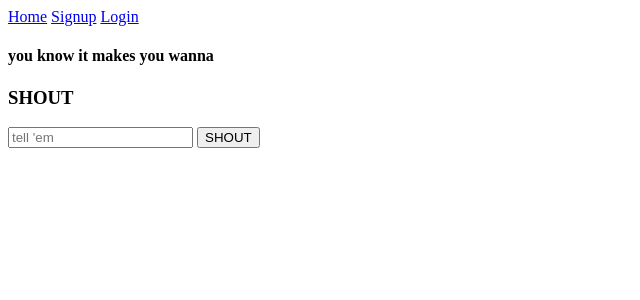
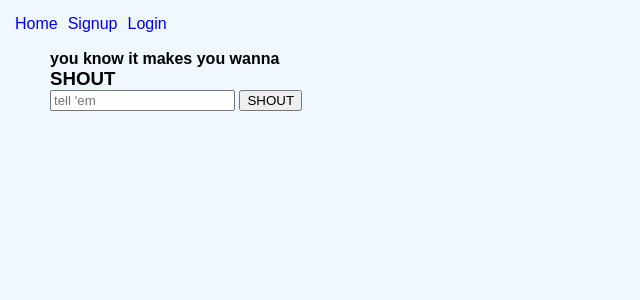
Before and after one commit to aprilkrg/senddit, a Django app: page /accounts/shout/ in a window 1280 px wide. Shown: the top 300 px of the page, without its empty margins (0-640 px from the left). Run offline with Django 3.2, Linux system fonts and the light colour scheme.

Commit message:
create static dir and add styles/main.css

```diff
--- /dev/null
+++ b/main_app/static/styles/main.css
@@ -0,0 +1,24 @@
+* {
+    box-sizing: border-box;
+    margin: 0;
+}
+body {
+    background-color: aliceblue;
+    font-family: Arial, Helvetica, sans-serif;
+    display: flex;
+}
+a {
+    text-decoration: none;
+    margin: 5px;
+}
+.block {
+    margin: 50px;
+    position: relative;
+}
+nav {
+    margin: 10px;
+    display: flex;
+    flex-direction: row;
+    /* flex-direction: column; */
+    position: absolute;
+}
--- a/main_app/templates/base.html
+++ b/main_app/templates/base.html
@@ -5,10 +5,11 @@
     <meta charset="UTF-8">
     <meta http-equiv="X-UA-Compatible" content="IE=edge">
     <meta name="viewport" content="width=device-width, initial-scale=1.0">
+    <link rel="stylesheet" href="{% static 'styles/main.css' %}">
     <title>Senddit</title>
 </head>
 <body>
-
+    <nav>
     {% if user.is_authenticated %}
         <a href="{% url 'home' %}">Home</a>
         <a href="{% url 'shout' %}">Shout</a>
@@ -19,10 +20,12 @@
         <a href="{% url 'signup' %}">Signup</a>
         <a href="{% url 'login' %}">Login</a>
     {% endif %}
+    </nav>
 
-
+    <div class="block">
     {% block content %}
     {% endblock %}
+    </div>
 
 </body>
 </html>
```
Also changed, not shown: README.md.
